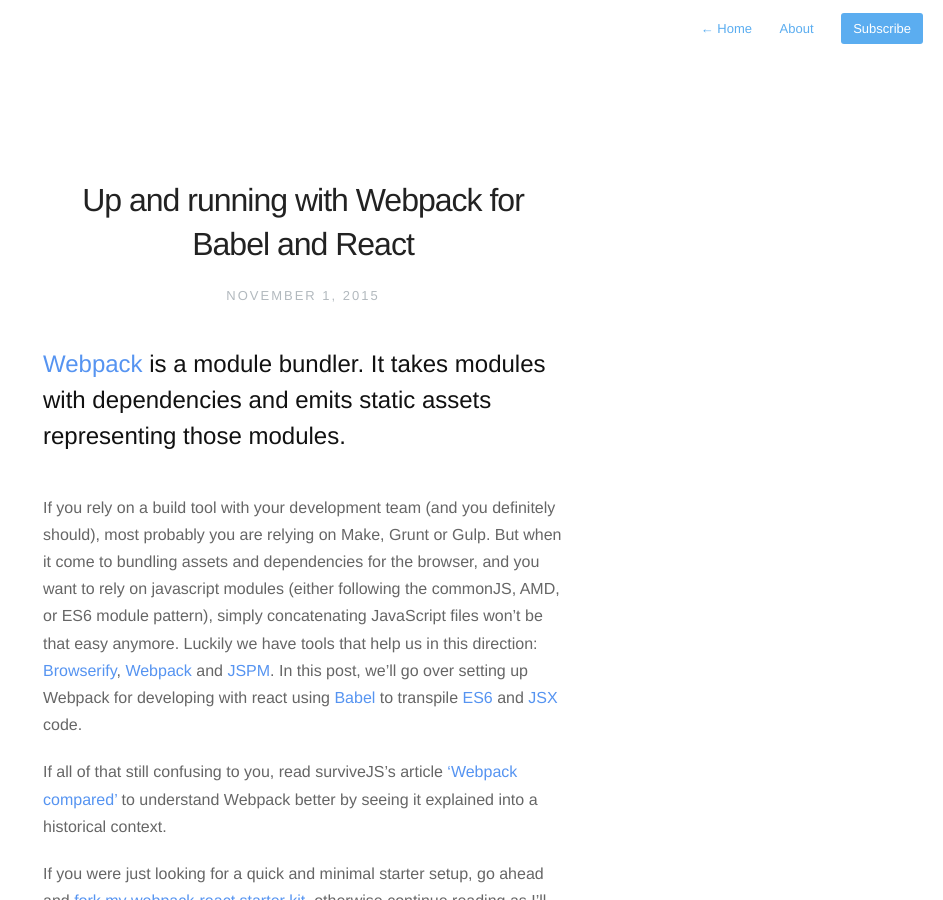
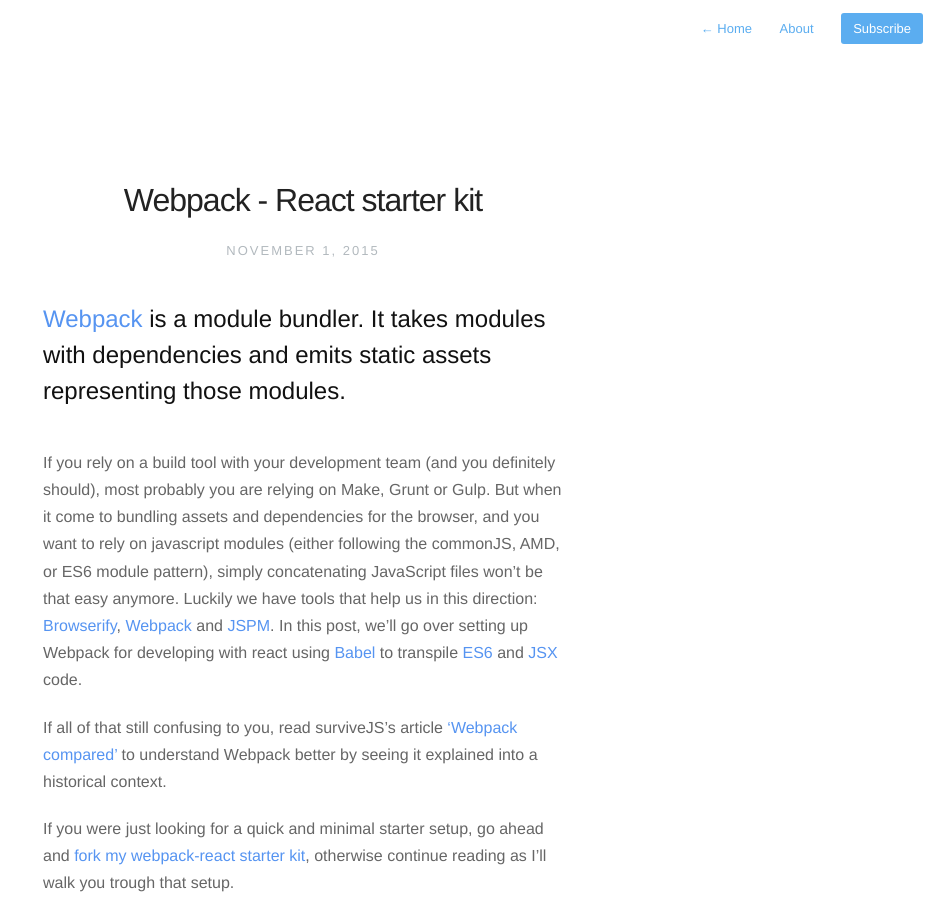
Before and after one commit to nickbalestra/nickbalestra.github.io, a Jekyll site: the page built from _posts/2015-11-1-up-and-running-with-webpack-for-babel-and-react.markdown, in a window 1280 px wide and 900 px high. Shown: the whole window, without its empty margins (337-1280 px from the left). Built offline with Jekyll 4.4.1, drawn with Linux system fonts in a browser that asks for light colours; nearby versions of some CDN libraries; Markdown is read by kramdown in place of the engine named in the settings.

Commit message:
better titles

```diff
--- a/_posts/2015-11-1-up-and-running-with-webpack-for-babel-and-react.markdown
+++ b/_posts/2015-11-1-up-and-running-with-webpack-for-babel-and-react.markdown
@@ -1,5 +1,5 @@
 ---
-title: Up and running with Webpack for Babel and React
+title: Webpack - React starter kit
 date: 2015-11-1
 description: Setting up Webpack as your build tool.
 ---
--- a/_posts/2015-11-2-up-and-running-with-jspm-for-react.markdown
+++ b/_posts/2015-11-2-up-and-running-with-jspm-for-react.markdown
@@ -1,5 +1,5 @@
 ---
-title: Jspm and React
+title: JSPM - React starter kit
 date: 2015-11-2
 description: Setting up jspm for developing with react.
 ---
```
